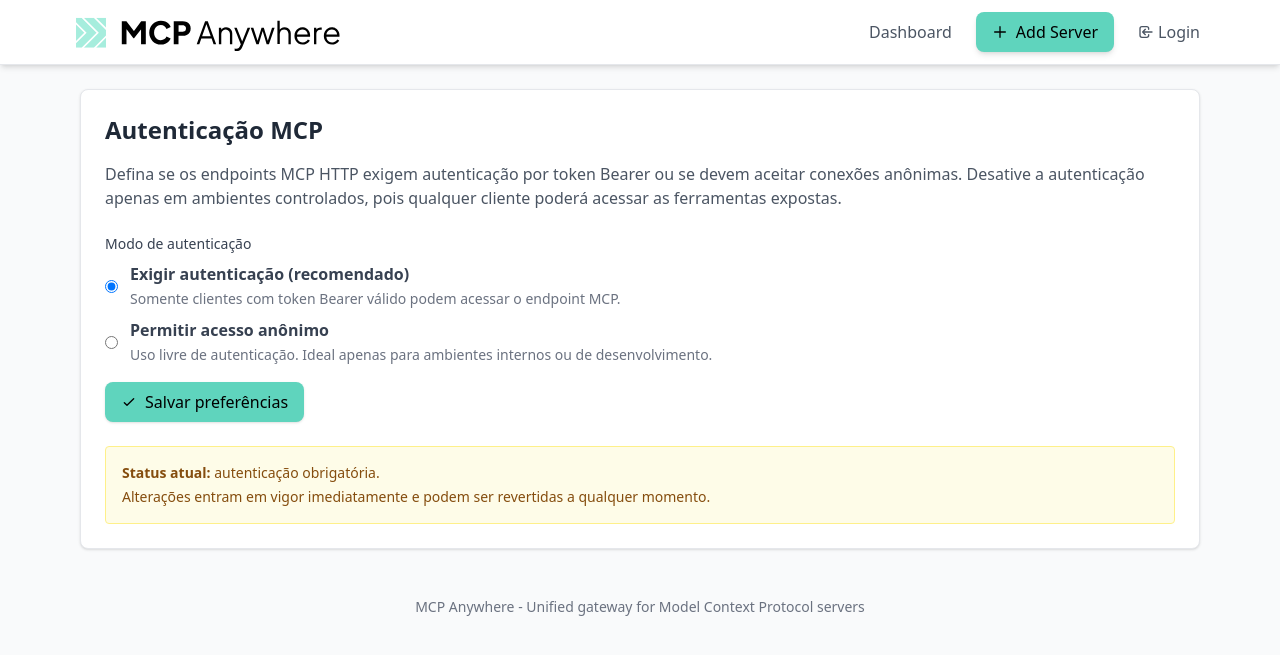
After one commit to rodrigoscoelho/mcp-anywhere, a Python web app: template src/mcp_anywhere/web/templates/settings/security.html in a window 1280 px wide. The commit adds this page. Shown: the top 655 px of the page. Run offline with Jinja, Linux system fonts and the light colour scheme; the template is opened without the code that fills it, so the values that code supplies are empty; some libraries are stand-ins or nearby versions.

Commit message:
feat(auth): add configurable MCP authentication toggle
Add a new setting to allow disabling Bearer token authentication for MCP HTTP endpoints.
This includes environment variable support, UI settings page, middleware bypass, and tests.
Useful for controlled environments where anonymous access is acceptable.

```diff
--- a/src/mcp_anywhere/settings_store.py
+++ b/src/mcp_anywhere/settings_store.py
@@ -138,5 +138,9 @@
     if key == "llm.anthropic_api_key":
         return Config.ANTHROPIC_API_KEY
 
+    if key == "mcp.disable_auth":
+        env_value = "true" if Config.MCP_DISABLE_AUTH else "false"
+        return env_value
+
     # Unknown key - no fallback
     return None
--- a/src/mcp_anywhere/web/middleware.py
+++ b/src/mcp_anywhere/web/middleware.py
@@ -125,6 +125,12 @@
         if not path.startswith(mcp_path) or ".well-known" in path:
             return await call_next(request)
 
+        # Optional bypass: allow anonymous MCP access when auth is disabled via configuration/state
+        if getattr(
+            request.app.state, "mcp_auth_disabled", Config.MCP_DISABLE_AUTH
+        ):
+            return await call_next(request)
+
         # Get authorization header
         auth_header = request.headers.get("authorization", "")
         if not auth_header.startswith("Bearer "):
--- a/src/mcp_anywhere/web/templates/base.html
+++ b/src/mcp_anywhere/web/templates/base.html
@@ -53,6 +53,12 @@
                             </svg>
                             API Tokens
                         </a>
+                        <a href="/settings/security" class="inline-flex items-center text-gray-600 hover:text-gray-900 font-medium transition-colors">
+                            <svg class="w-4 h-4 mr-1" fill="none" stroke="currentColor" viewBox="0 0 24 24">
+                                <path stroke-linecap="round" stroke-linejoin="round" stroke-width="2" d="M12 11c1.657 0 3-1.343 3-3S13.657 5 12 5 9 6.343 9 8s1.343 3 3 3zm0 2c-2.673 0-8 1.337-8 4v1h16v-1c0-2.663-5.327-4-8-4z"></path>
+                            </svg>
+                            Segurança MCP
+                        </a>
                         <a href="/settings/llm" class="inline-flex items-center text-gray-600 hover:text-gray-900 font-medium transition-colors">
                             <svg class="w-4 h-4 mr-1" fill="none" stroke="currentColor" viewBox="0 0 24 24">
                                 <path stroke-linecap="round" stroke-linejoin="round" stroke-width="2" d="M12 8v4m0 4h.01M4 6h16M4 18h16"></path>
@@ -98,6 +104,12 @@
                             <path stroke-linecap="round" stroke-linejoin="round" stroke-width="2" d="M5 12h14M5 6h14M5 18h14"></path>
                         </svg>
                         API Tokens
+                    </a>
+                    <a href="/settings/security" class="flex items-center text-gray-600 hover:text-gray-900 font-medium transition-colors">
+                        <svg class="w-4 h-4 mr-2" fill="none" stroke="currentColor" viewBox="0 0 24 24">
+                            <path stroke-linecap="round" stroke-linejoin="round" stroke-width="2" d="M12 11c1.657 0 3-1.343 3-3S13.657 5 12 5 9 6.343 9 8s1.343 3 3 3zm0 2c-2.673 0-8 1.337-8 4v1h16v-1c0-2.663-5.327-4-8-4z"></path>
+                        </svg>
+                        Segurança MCP
                     </a>
                     <a href="/auth/change-password" class="flex items-center text-gray-600 hover:text-gray-900 font-medium transition-colors">
                         <svg class="w-4 h-4 mr-2" fill="none" stroke="currentColor" viewBox="0 0 24 24">
--- /dev/null
+++ b/src/mcp_anywhere/web/templates/settings/security.html
@@ -0,0 +1,54 @@
+{% extends "base.html" %}
+
+{% block title %}Segurança MCP · MCP Anywhere{% endblock %}
+
+{% block content %}
+<div class="space-y-6">
+    <div class="bg-white shadow rounded-lg p-6 border border-gray-200">
+        <h1 class="text-2xl font-semibold text-gray-800 mb-4">Autenticação MCP</h1>
+        <p class="text-gray-600 mb-6">
+            Defina se os endpoints MCP HTTP exigem autenticação por token Bearer ou se devem aceitar conexões anônimas.
+            Desative a autenticação apenas em ambientes controlados, pois qualquer cliente poderá acessar as ferramentas expostas.
+        </p>
+
+        {% if message %}
+            <div class="mb-4 p-3 rounded bg-green-50 border border-green-200 text-green-700 text-sm">
+                {{ message }}
+            </div>
+        {% endif %}
+
+        <form method="POST" class="space-y-4">
+            <fieldset class="space-y-2">
+                <legend class="text-sm font-medium text-gray-700">Modo de autenticação</legend>
+                <label class="flex items-center space-x-3 text-gray-700">
+                    <input type="radio" name="mode" value="require" {% if not auth_disabled %}checked{% endif %} class="text-indigo-600 focus:ring-indigo-500">
+                    <span>
+                        <strong>Exigir autenticação (recomendado)</strong><br>
+                        <span class="text-sm text-gray-500">Somente clientes com token Bearer válido podem acessar o endpoint MCP.</span>
+                    </span>
+                </label>
+                <label class="flex items-center space-x-3 text-gray-700">
+                    <input type="radio" name="mode" value="disable" {% if auth_disabled %}checked{% endif %} class="text-indigo-600 focus:ring-indigo-500">
+                    <span>
+                        <strong>Permitir acesso anônimo</strong><br>
+                        <span class="text-sm text-gray-500">Uso livre de autenticação. Ideal apenas para ambientes internos ou de desenvolvimento.</span>
+                    </span>
+                </label>
+            </fieldset>
+
+            <button type="submit"
+                    class="btn-primary inline-flex items-center px-4 py-2 rounded-lg transition-colors shadow">
+                <svg class="w-4 h-4 mr-2" fill="none" stroke="currentColor" viewBox="0 0 24 24">
+                    <path stroke-linecap="round" stroke-linejoin="round" stroke-width="2" d="M5 13l4 4L19 7" />
+                </svg>
+                Salvar preferências
+            </button>
+        </form>
+
+        <div class="mt-6 bg-yellow-50 border border-yellow-200 rounded p-4 text-sm text-yellow-800">
+            <p><strong>Status atual:</strong> {% if auth_disabled %}acesso anônimo permitido{% else %}autenticação obrigatória{% endif %}.</p>
+            <p class="mt-1">Alterações entram em vigor imediatamente e podem ser revertidas a qualquer momento.</p>
+        </div>
+    </div>
+</div>
+{% endblock %}
```
Also changed, not shown: src/mcp_anywhere/config.py (+7 -0 lines), src/mcp_anywhere/web/app.py (+7 -0 lines), src/mcp_anywhere/web/settings_routes.py (+71 -0 lines), tests/test_security_settings.py (added, +71 -0 lines), 1 other file.
